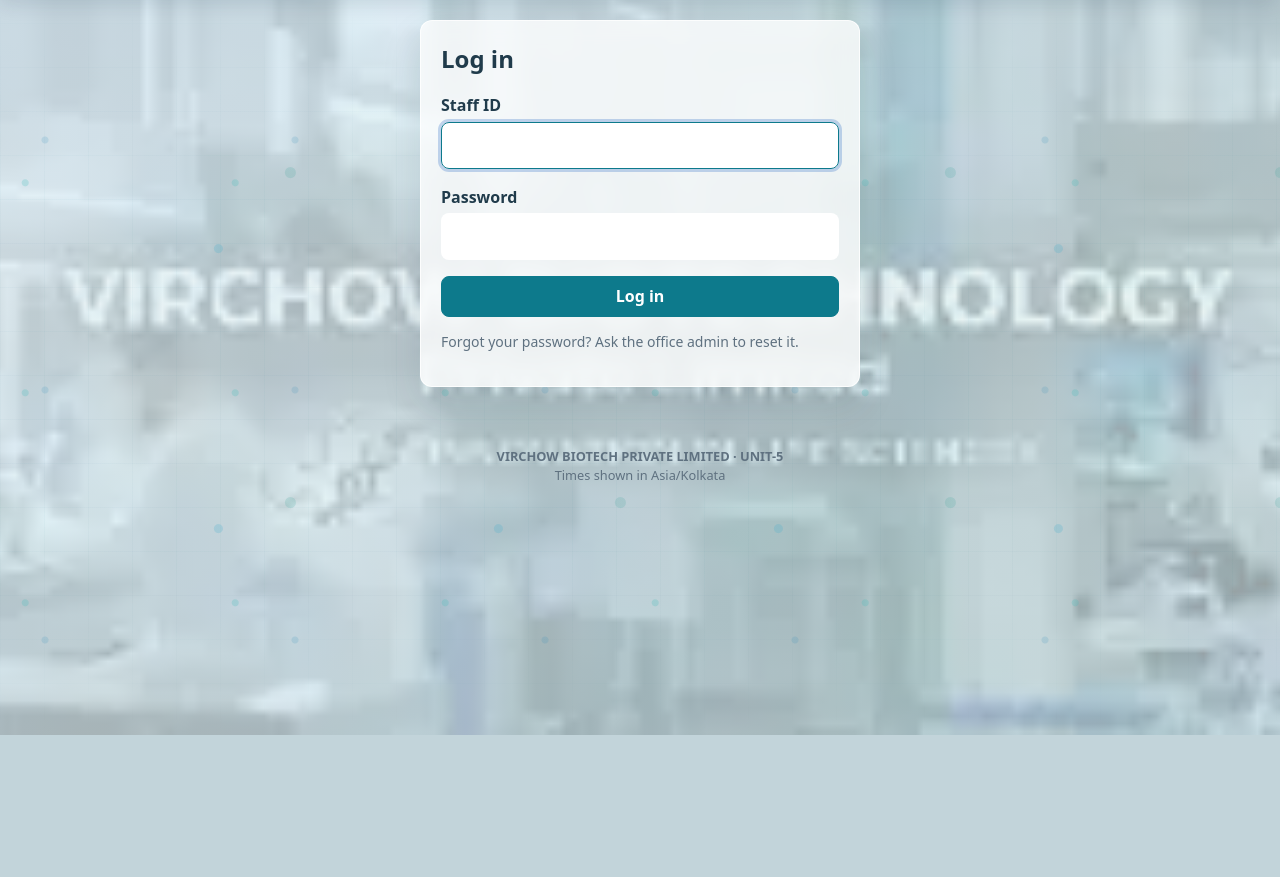
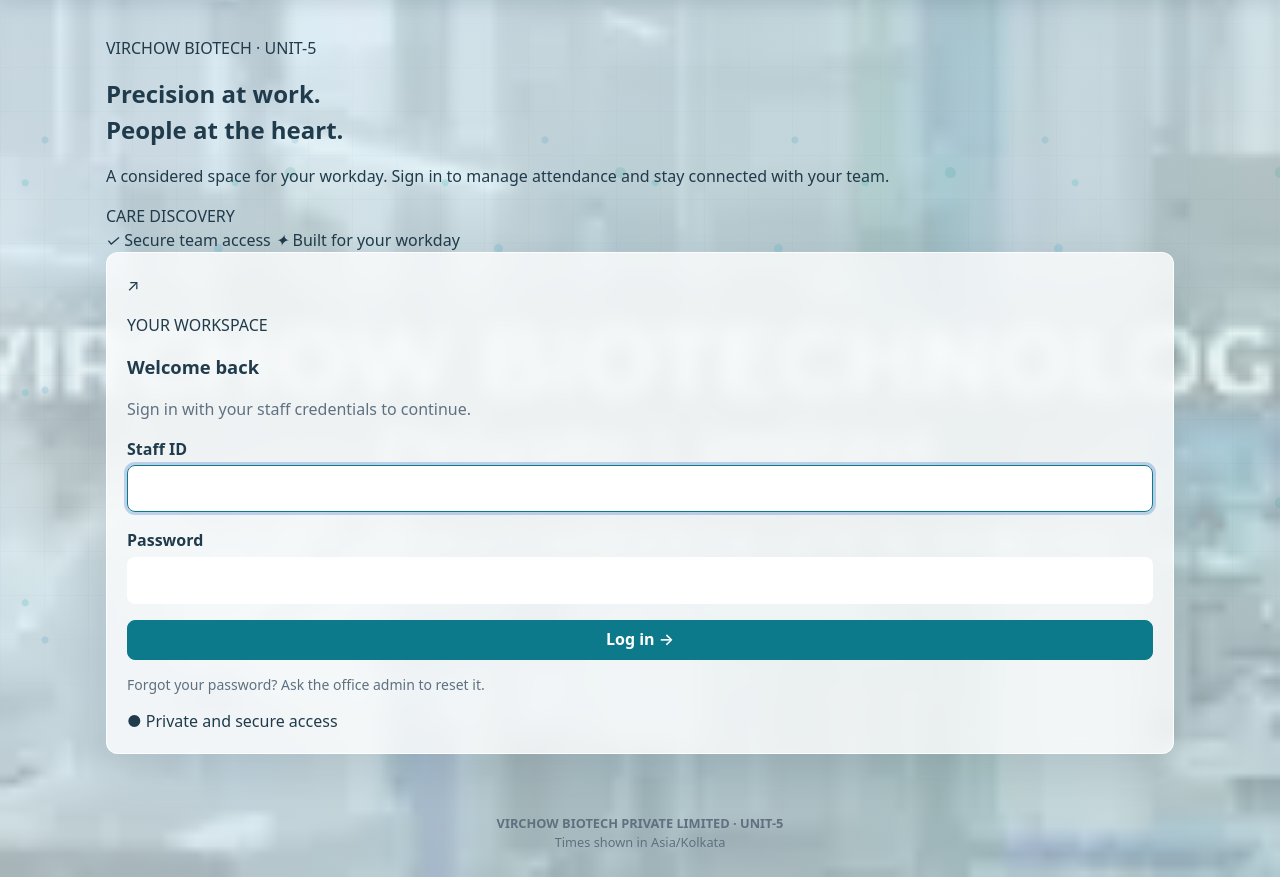
Before and after one commit to jsrvicky54/vrichow, a Node server app: page /login in a window 1280 px wide. Shown: the part 65-942 px from the top of the page. Before the commit the page ends 800 px from the top, so only its background shows below. Run offline with Node 20, Linux system fonts and the light colour scheme.

Commit message:
Redesign biotech login screen
Co-authored-by: Copilot <223556219+Copilot@users.noreply.github.com>

```diff
--- a/src/views/login.ejs
+++ b/src/views/login.ejs
@@ -1,6 +1,32 @@
 <%- include('partials/header') %>
-<section class="card narrow">
-  <h1>Log in</h1>
+<section class="login-layout">
+  <div class="login-story">
+    <p class="login-eyebrow"><span class="live-dot"></span> VIRCHOW BIOTECH · UNIT-5</p>
+    <h1>Precision at work.<br><span>People at the heart.</span></h1>
+    <p class="login-intro">A considered space for your workday. Sign in to manage attendance and stay connected with your team.</p>
+    <div class="science-art" aria-hidden="true">
+      <div class="science-orbit science-orbit-one"></div>
+      <div class="science-orbit science-orbit-two"></div>
+      <div class="science-core"></div>
+      <span class="science-node science-node-one"></span>
+      <span class="science-node science-node-two"></span>
+      <span class="science-node science-node-three"></span>
+      <span class="science-node science-node-four"></span>
+      <span class="science-label science-label-one">CARE</span>
+      <span class="science-label science-label-two">DISCOVERY</span>
+    </div>
+    <div class="login-values">
+      <span><i aria-hidden="true">✓</i> Secure team access</span>
+      <span><i aria-hidden="true">✦</i> Built for your workday</span>
+    </div>
+  </div>
+  <section class="card login-card">
+    <div class="login-card-heading">
+      <span class="login-lock" aria-hidden="true">↗</span>
+      <p class="login-card-kicker">YOUR WORKSPACE</p>
+      <h2>Welcome back</h2>
+      <p class="muted">Sign in with your staff credentials to continue.</p>
+    </div>
     <% if (error) { %><div class="alert alert-error" role="alert"><%= error %></div><% } %>
     <form method="post" action="/login" autocomplete="on">
       <input type="hidden" name="_csrf" value="<%= csrfToken %>">
@@ -9,8 +35,10 @@
              autocomplete="username" autocapitalize="none" spellcheck="false" autofocus>
       <label for="password">Password</label>
       <input id="password" name="password" type="password" required autocomplete="current-password">
-    <button type="submit" class="btn btn-primary btn-block">Log in</button>
+      <button type="submit" class="btn btn-primary btn-block">Log in <span aria-hidden="true">→</span></button>
     </form>
-  <p class="muted small">Forgot your password? Ask the office admin to reset it.</p>
+    <p class="muted small login-help">Forgot your password? Ask the office admin to reset it.</p>
+    <div class="login-secure"><span aria-hidden="true">●</span> Private and secure access</div>
+  </section>
 </section>
 <%- include('partials/footer') %>
```
Lines whose indentation alone changed are shown as unchanged.
